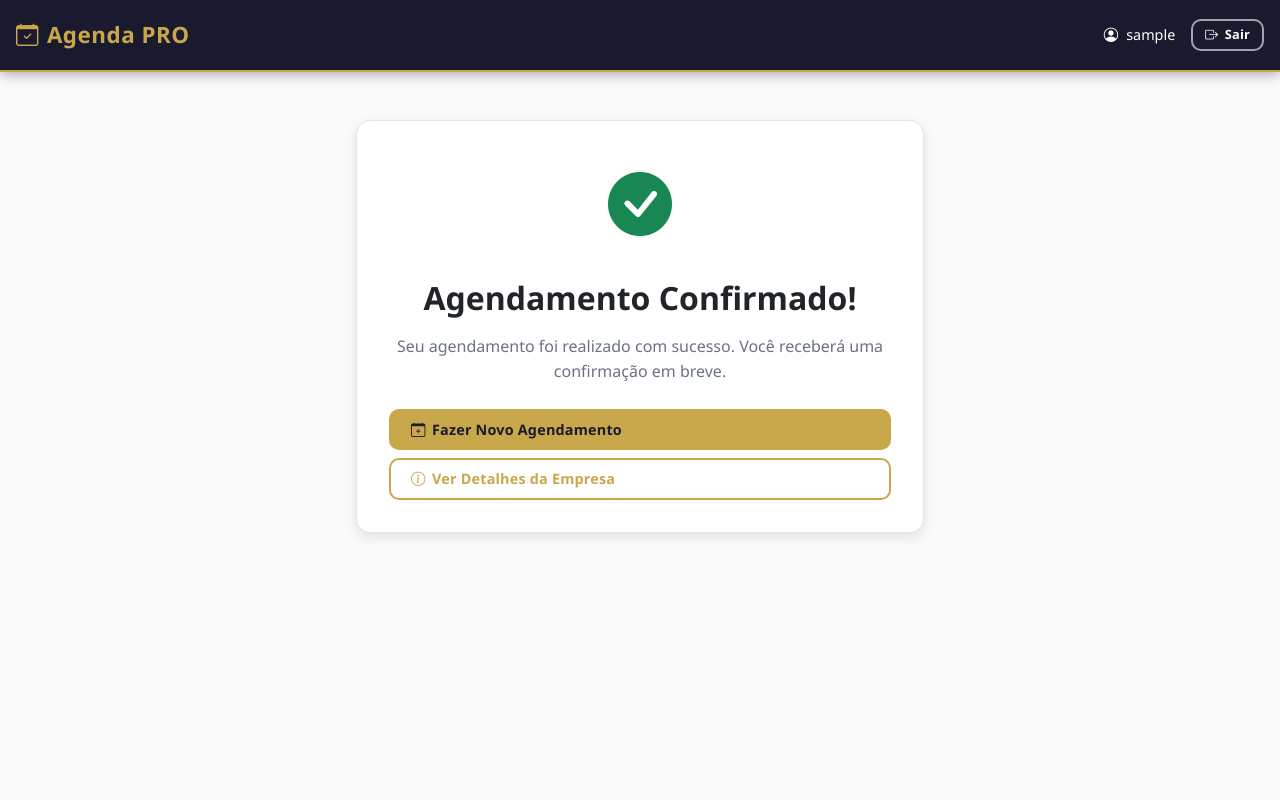
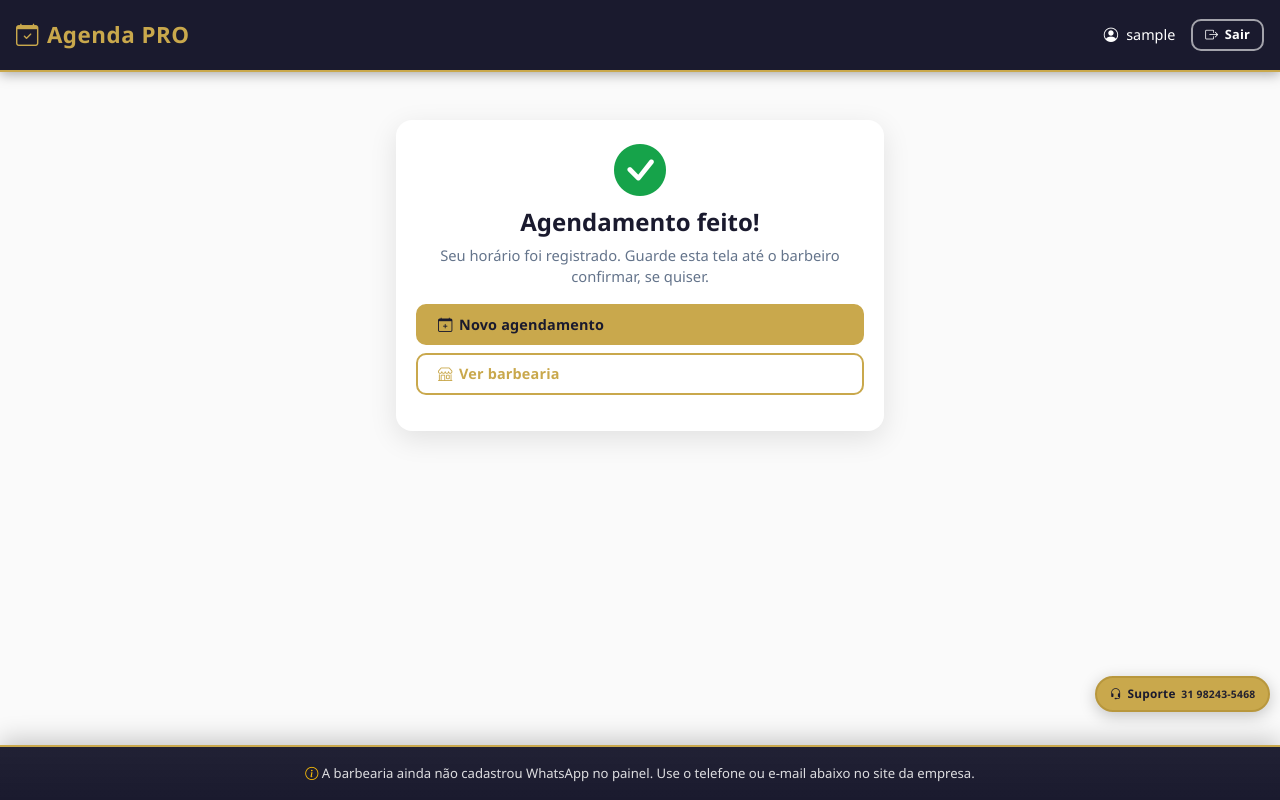
Before and after one commit to FredFernandesReis/Agenda-pro-atual, a Django app: a page that uses templates/base.html in a window 1280 px wide. Run offline with Django 4.2, Linux system fonts and the light colour scheme; a user stored in the database is signed in; tables that the repository leaves empty hold one stand-in row (values such as "Sample post"); data that the repository does not hold is empty.

Commit message:
nova atualização

```diff
--- a/core/views.py
+++ b/core/views.py
@@ -860,6 +860,7 @@ def agendamento_publico(request, empresa_slug=None):
             WhatsAppService.enviar_confirmacao(agendamento)
 
             messages.success(request, 'Agendamento realizado com sucesso! Você receberá uma confirmação em breve.')
+            request.session['ultimo_ag_publico_id'] = agendamento.pk
             return redirect('agendamento_publico_sucesso', empresa_slug=empresa_slug)
     else:
         form = AgendamentoPublicoForm(empresa=empresa)
@@ -949,8 +950,56 @@ def empresa_detalhes(request, empresa_slug):
 
 def agendamento_publico_sucesso(request, empresa_slug):
     """Página de sucesso do agendamento público"""
+    from urllib.parse import quote
+
     empresa = get_object_or_404(Empresa, slug=empresa_slug)
-    return render(request, 'core/publico/agendamento_sucesso.html', {'empresa': empresa})
+
+    agendamento = None
+    aid = request.session.pop('ultimo_ag_publico_id', None)
+    if aid is not None:
+        try:
+            agendamento = Agendamento.objects.select_related('servico', 'profissional').get(
+                pk=int(aid), empresa=empresa
+            )
+        except (Agendamento.DoesNotExist, ValueError, TypeError):
+            agendamento = None
+
+    def _digitos_tel(val):
+        if not val:
+            return ''
+        return ''.join(c for c in str(val) if c.isdigit())
+
+    raw = (empresa.whatsapp_numero or empresa.telefone or '').strip()
+    digitos = _digitos_tel(raw)
+    if digitos.startswith('55'):
+        wa_tel_barbearia = digitos
+    elif digitos:
+        wa_tel_barbearia = '55' + digitos.lstrip('0')
+    else:
+        wa_tel_barbearia = ''
+
+    if agendamento and wa_tel_barbearia:
+        msg = (
+            f"Olá! Acabei de agendar pelo site ({empresa.nome}). "
+            f"Lembrar do meu horário: {agendamento.data.strftime('%d/%m/%Y')} às {agendamento.hora.strftime('%H:%M')} "
+            f"com {agendamento.profissional.nome} — {agendamento.servico.nome}. "
+            f"Cliente: {agendamento.cliente_nome}."
+        )
+        wa_lembrar_url = f'https://wa.me/{wa_tel_barbearia}?text={quote(msg)}'
+    elif wa_tel_barbearia:
+        msg = f"Olá! Acabei de fazer um agendamento pelo site da {empresa.nome}. Pode confirmar?"
+        wa_lembrar_url = f'https://wa.me/{wa_tel_barbearia}?text={quote(msg)}'
+    else:
+        wa_lembrar_url = ''
+
+    suporte_url = 'https://wa.me/5531982435468?text=' + quote('Olá! Preciso de suporte com o Agenda PRO.')
+
+    return render(request, 'core/publico/agendamento_sucesso.html', {
+        'empresa': empresa,
+        'agendamento': agendamento,
+        'wa_lembrar_url': wa_lembrar_url,
+        'suporte_url': suporte_url,
+    })
 
 
 # ========== API ALERTA DE AGENDAMENTOS (CLIENTE / BARBEARIA) ==========
--- a/static/css/main.css
+++ b/static/css/main.css
@@ -49,6 +49,44 @@
 .badge.text-bg-primary, .bg-primary {
     background-color: #c9a84c !important;
     color: #1a1a2e !important;
+}
+
+/* Botão fixo Suporte (WhatsApp sistema) — todas as telas */
+.fab-suporte {
+    position: fixed;
+    right: max(10px, env(safe-area-inset-right, 10px));
+    bottom: max(10px, env(safe-area-inset-bottom, 10px));
+    z-index: 1060;
+    display: inline-flex;
+    align-items: center;
+    justify-content: center;
+    gap: 0.35rem;
+    padding: 0.42rem 0.78rem;
+    font-size: 0.74rem;
+    font-weight: 800;
+    letter-spacing: 0.02em;
+    text-decoration: none !important;
+    color: #1a1a2e !important;
+    background: #c9a84c;
+    border: 2px solid #b8973d;
+    border-radius: 999px;
+    box-shadow: 0 4px 16px rgba(0, 0, 0, 0.22);
+    white-space: nowrap;
+}
+.fab-suporte:hover {
+    background: #e8c76a;
+    color: #1a1a2e !important;
+}
+.fab-suporte small {
+    font-weight: 700;
+    opacity: 0.95;
+}
+/* Na tela de sucesso a barra “lembrar” cobre o rodapé — sobe o suporte um pouco */
+body.pag-sucesso-ag .fab-suporte {
+    bottom: max(88px, calc(5.5rem + env(safe-area-inset-bottom, 0px)));
+}
+@media (max-width: 400px) {
+    .fab-suporte { font-size: 0.68rem; padding: 0.38rem 0.62rem; }
 }
 
 /* Estilos específicos adicionais */
--- a/templates/base.html
+++ b/templates/base.html
@@ -20,7 +20,7 @@
 
     {% block extra_css %}{% endblock %}
 </head>
-<body>
+<body {% block body_attrs %}{% endblock %}>
     {% if user.is_authenticated %}
     <nav class="navbar navbar-dark">
         <div class="container-fluid">
@@ -183,5 +183,9 @@
     {% endif %}
 
     {% block extra_js %}{% endblock %}
+
+    <a href="https://wa.me/5531982435468?text=Ol%C3%A1%21%20Preciso%20de%20suporte%20com%20o%20Agenda%20PRO." class="fab-suporte" target="_blank" rel="noopener noreferrer" title="Suporte Agenda PRO">
+        <i class="bi bi-headset"></i> Suporte <small>31 98243-5468</small>
+    </a>
 </body>
 </html>
--- a/templates/core/cliente/perfil_empresa.html
+++ b/templates/core/cliente/perfil_empresa.html
@@ -32,9 +32,11 @@
                         <div class="col-md-3 text-center">
                             <p class="form-label">Logo</p>
                             {% if empresa.logo %}
-                                <img src="{{ empresa.logo.url }}" alt="Logo" style="width:100px;height:100px;object-fit:cover;border-radius:50%;border:3px solid var(--accent-color);">
+                                <div style="width:100px;height:100px;border-radius:50%;overflow:hidden;border:3px solid var(--accent-color);margin:0 auto;background:#fff;">
+                                    <img src="{{ empresa.logo.url }}" alt="Logo" width="100" height="100" style="width:100%;height:100%;object-fit:cover;object-position:center;display:block;">
+                                </div>
                             {% else %}
-                                <div style="width:100px;height:100px;border-radius:50%;background:var(--gray-200);display:flex;align-items:center;justify-content:center;margin:0 auto;font-size:2rem;color:var(--gray-400);">
+                                <div style="width:100px;height:100px;border-radius:50%;overflow:hidden;background:var(--gray-200);display:flex;align-items:center;justify-content:center;margin:0 auto;font-size:2rem;color:var(--gray-400);">
                                     <i class="bi bi-person-circle"></i>
                                 </div>
                                 <small class="text-muted d-block mt-1">Nenhuma logo cadastrada</small>
--- a/templates/core/publico/agendamento_sucesso.html
+++ b/templates/core/publico/agendamento_sucesso.html
@@ -1,41 +1,140 @@
 {% extends 'base.html' %}
 
-{% block title %}Agendamento Confirmado{% endblock %}
+{% block title %}Agendamento confirmado — {{ empresa.nome }}{% endblock %}
+
+{% block body_attrs %}class="pag-sucesso-ag"{% endblock %}
+
+{% block extra_css %}
+<style>
+.sucesso-wrap {
+    padding: 1.25rem 1rem calc(5.5rem + env(safe-area-inset-bottom, 0px));
+    max-width: 520px;
+    margin: 0 auto;
+}
+@media (min-width: 576px) {
+    .sucesso-wrap { padding-top: 2rem; padding-bottom: calc(5.75rem + env(safe-area-inset-bottom, 0px)); }
+}
+.sucesso-card {
+    background: #fff;
+    border-radius: 16px;
+    box-shadow: 0 8px 28px rgba(0,0,0,0.1);
+    padding: 1.5rem 1.25rem 1.75rem;
+    text-align: center;
+}
+.sucesso-card .icone-ok {
+    font-size: 3.25rem;
+    color: #16a34a;
+    line-height: 1;
+    margin-bottom: 0.75rem;
+}
+.sucesso-card h1 {
+    font-size: clamp(1.25rem, 4.5vw, 1.5rem);
+    font-weight: 800;
+    color: #1a1a2e;
+    margin: 0 0 0.5rem;
+}
+.sucesso-card .sub {
+    color: #64748b;
+    font-size: 0.92rem;
+    line-height: 1.45;
+    margin-bottom: 1rem;
+}
+.sucesso-detalhe {
+    text-align: left;
+    background: #f8fafc;
+    border-radius: 12px;
+    padding: 0.85rem 1rem;
+    font-size: 0.88rem;
+    margin-bottom: 1rem;
+    border: 1px solid #e2e8f0;
+}
+.sucesso-detalhe strong { color: #1a1a2e; }
+.btn-stack .btn { width: 100%; margin-bottom: 0.5rem; }
+/* Barra fixa: lembrar barbeiro — some só ao sair da página */
+.lembrar-barbeiro-fix {
+    position: fixed;
+    left: 0;
+    right: 0;
+    bottom: 0;
+    z-index: 1055;
+    padding: 0.65rem 0.85rem calc(0.65rem + env(safe-area-inset-bottom, 0px));
+    background: linear-gradient(180deg, rgba(26,26,46,0.97) 0%, #1a1a2e 100%);
+    border-top: 2px solid #c9a84c;
+    box-shadow: 0 -6px 24px rgba(0,0,0,0.2);
+}
+.lembrar-barbeiro-fix a {
+    display: flex;
+    align-items: center;
+    justify-content: center;
+    gap: 0.5rem;
+    width: 100%;
+    padding: 0.75rem 1rem;
+    background: #25d366;
+    color: #fff !important;
+    font-weight: 800;
+    font-size: 0.95rem;
+    border-radius: 12px;
+    text-decoration: none;
+    border: none;
+}
+.lembrar-barbeiro-fix a:hover { filter: brightness(1.08); color: #fff !important; }
+.lembrar-barbeiro-fix .aviso-mini {
+    color: rgba(255,255,255,0.75);
+    font-size: 0.72rem;
+    text-align: center;
+    margin-top: 0.35rem;
+    line-height: 1.3;
+}
+.lembrar-barbeiro-fix .sem-wa {
+    color: rgba(255,255,255,0.85);
+    font-size: 0.82rem;
+    text-align: center;
+    padding: 0.35rem 0;
+}
+</style>
+{% endblock %}
 
 {% block content %}
-<div class="container py-5">
-    <div class="row justify-content-center">
-        <div class="col-md-6">
-            <div class="card">
-                <div class="card-body text-center p-5">
-                    <div class="mb-4">
-                        <i class="bi bi-check-circle-fill text-success" style="font-size: 4rem;"></i>
+<div class="sucesso-wrap">
+    <div class="sucesso-card">
+        <div class="icone-ok"><i class="bi bi-check-circle-fill"></i></div>
+        <h1>Agendamento feito!</h1>
+        <p class="sub">Seu horário foi registrado. Guarde esta tela até o barbeiro confirmar, se quiser.</p>
+
+        {% if agendamento %}
+        <div class="sucesso-detalhe">
+            <div><strong>Serviço:</strong> {{ agendamento.servico.nome }}</div>
+            <div><strong>Profissional:</strong> {{ agendamento.profissional.nome }}</div>
+            <div><strong>Data:</strong> {{ agendamento.data|date:"d/m/Y" }} às {{ agendamento.hora|time:"H:i" }}</div>
+            <div><strong>Seu nome:</strong> {{ agendamento.cliente_nome }}</div>
         </div>
-                    <h2 class="mb-3">Agendamento Confirmado!</h2>
-                    <p class="text-muted mb-4">
-                        Seu agendamento foi realizado com sucesso. Você receberá uma confirmação em breve.
-                    </p>
-                    <div class="alert alert-info">
-                        <i class="bi bi-info-circle"></i>
-                        <strong>Empresa:</strong> {{ empresa.nome }}<br>
-                        {% if empresa.telefone %}
-                        <strong>Telefone:</strong> <a href="tel:{{ empresa.telefone }}">{{ empresa.telefone }}</a><br>
         {% endif %}
-                        {% if empresa.email %}
-                        <strong>E-mail:</strong> <a href="mailto:{{ empresa.email }}">{{ empresa.email }}</a>
-                        {% endif %}
-                    </div>
-                    <div class="d-grid gap-2">
+
+        <div class="btn-stack">
             <a href="{% url 'agendamento_publico_empresa' empresa.slug %}" class="btn btn-primary">
-                            <i class="bi bi-calendar-plus"></i> Fazer Novo Agendamento
+                <i class="bi bi-calendar-plus"></i> Novo agendamento
             </a>
             <a href="{% url 'empresa_detalhes' empresa.slug %}" class="btn btn-outline-primary">
-                            <i class="bi bi-info-circle"></i> Ver Detalhes da Empresa
+                <i class="bi bi-shop"></i> Ver barbearia
             </a>
         </div>
     </div>
 </div>
+
+{% if wa_lembrar_url %}
+<div class="lembrar-barbeiro-fix">
+    <a href="{{ wa_lembrar_url }}" target="_blank" rel="noopener noreferrer">
+        <i class="bi bi-whatsapp" style="font-size:1.35rem;"></i>
+        Lembrar o barbeiro no WhatsApp
+    </a>
+    <p class="aviso-mini">Este botão fica aqui até você sair desta página.</p>
 </div>
+{% else %}
+<div class="lembrar-barbeiro-fix">
+    <p class="sem-wa mb-0">
+        <i class="bi bi-info-circle text-warning"></i>
+        A barbearia ainda não cadastrou WhatsApp no painel. Use o telefone ou e-mail abaixo no site da empresa.
+    </p>
 </div>
-</div>
+{% endif %}
 {% endblock %}
```
Also changed, not shown: static/css/layout.css (+46 -1 lines), templates/core/publico/agendamento.html (+30 -11 lines). Lines whose indentation alone changed are shown as unchanged.
